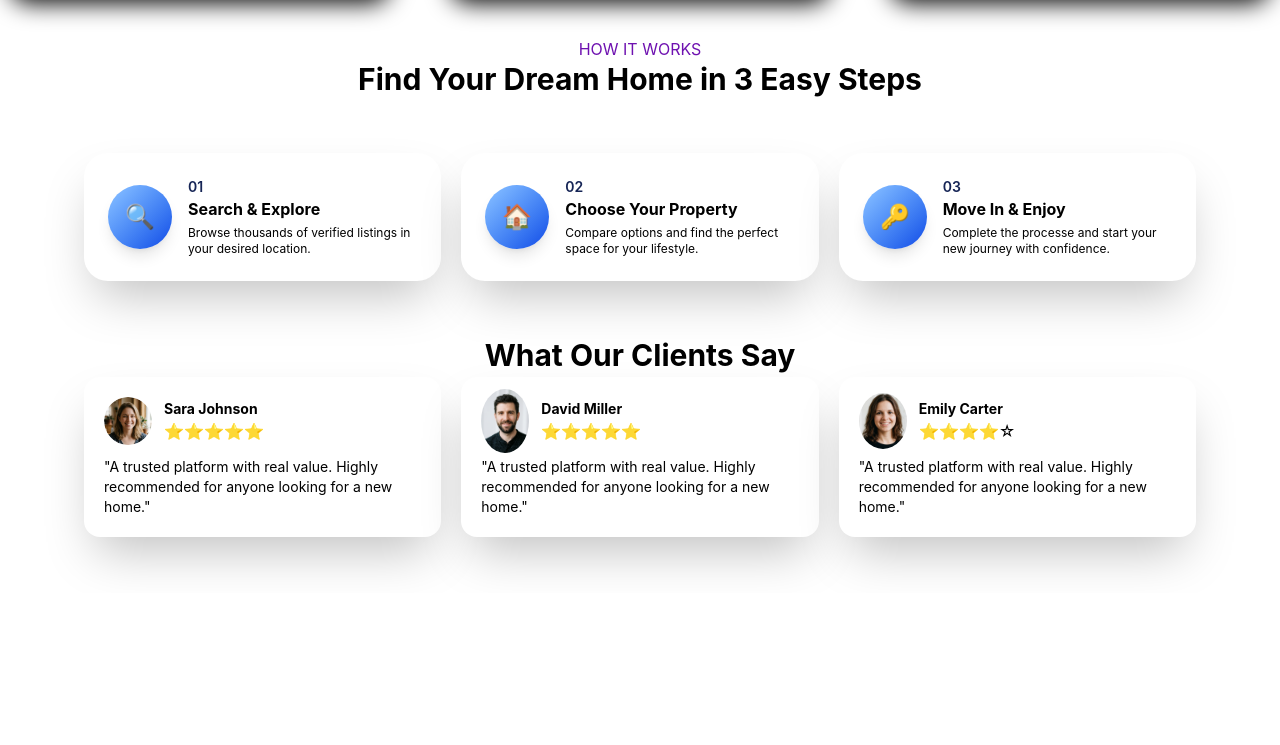
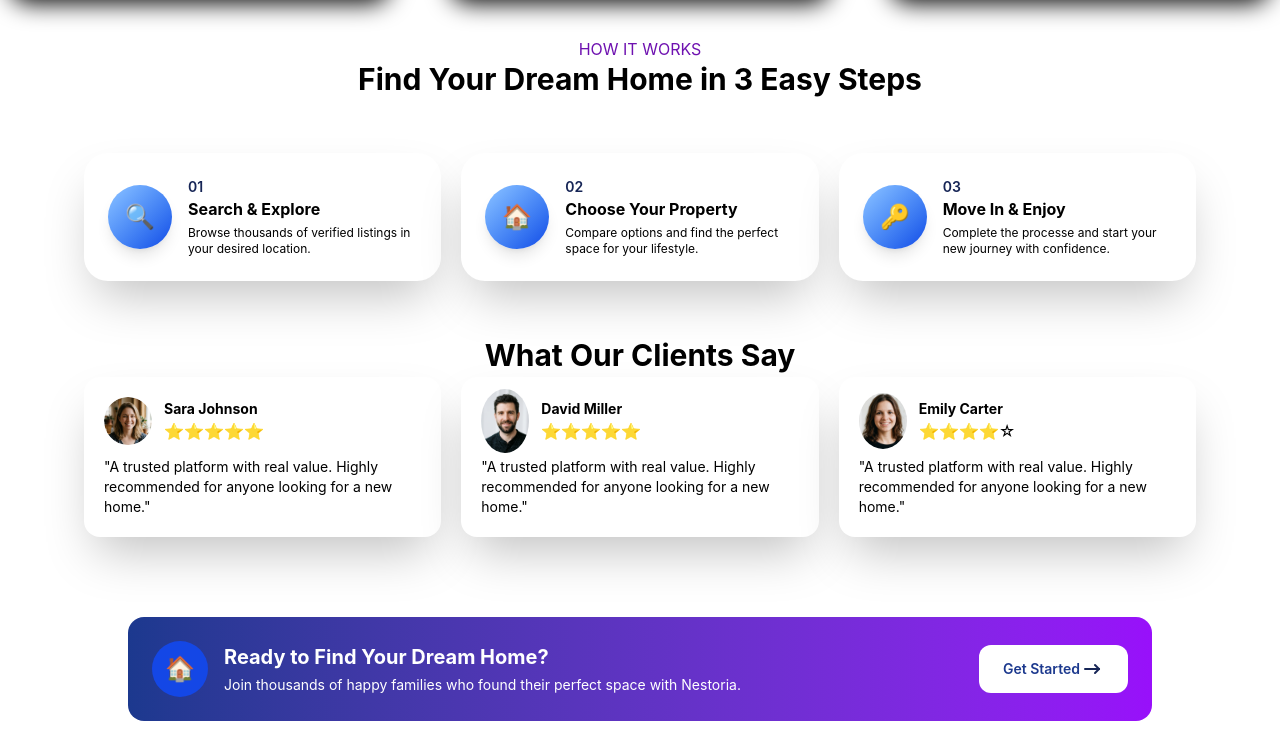
Before and after one commit to Yassine-Belbaz/Yassine-Belbaz, a website: page index.html in a window 1280 px wide. Shown: the part 1771-2516 px from the top of the page. Before the commit the page ends 2364 px from the top, so only its background shows below. Drawn offline with Linux system fonts and the light colour scheme.

Commit message:
added the last part of main

```diff
--- a/index.html
+++ b/index.html
@@ -471,6 +471,29 @@
                 </div>
             </div>
         </div>
+        <div class="px-4 py-6">
+            <div
+                class="max-w-5xl mx-auto flex flex-col md:flex-row items-center gap-4 rounded-2xl bg-gradient-to-r from-blue-900 to-purple-600 p-6 text-white">
+                <div class="w-14 h-14 rounded-[50%] bg-blue-700 flex items-center justify-center text-2xl">
+                    🏠
+                </div>
+                <div class="flex-1 text-center md:text-left">
+                    <h2 class="text-xl font-bold">Ready to Find Your Dream Home?</h2>
+                    <p class="text-sm text-white mt-1">Join thousands of happy families who found their perfect
+                        space with Nestoria.</p>
+                </div>
+                <a href="" class="bg-white flex items-center text-blue-900 font-semibold text-sm px-6 py-3 rounded-xl ">
+                    Get Started<span><svg xmlns="http://www.w3.org/2000/svg" width="24" height="24" viewBox="0 0 24 24"
+                            fill="none" stroke="#162556" stroke-width="2" stroke-linecap="round" stroke-linejoin="round"
+                            class="icon icon-tabler icons-tabler-outline icon-tabler-arrow-narrow-right  font-semibold">
+                            <path stroke="none" d="M0 0h24v24H0z" fill="none" />
+                            <path d="M5 12l14 0" />
+                            <path d="M15 16l4 -4" />
+                            <path d="M15 8l4 4" />
+                        </svg></span>
+                </a>
+            </div>
+        </div>
     </main>
 
 
```
Also changed, not shown: public/css/output.css.
